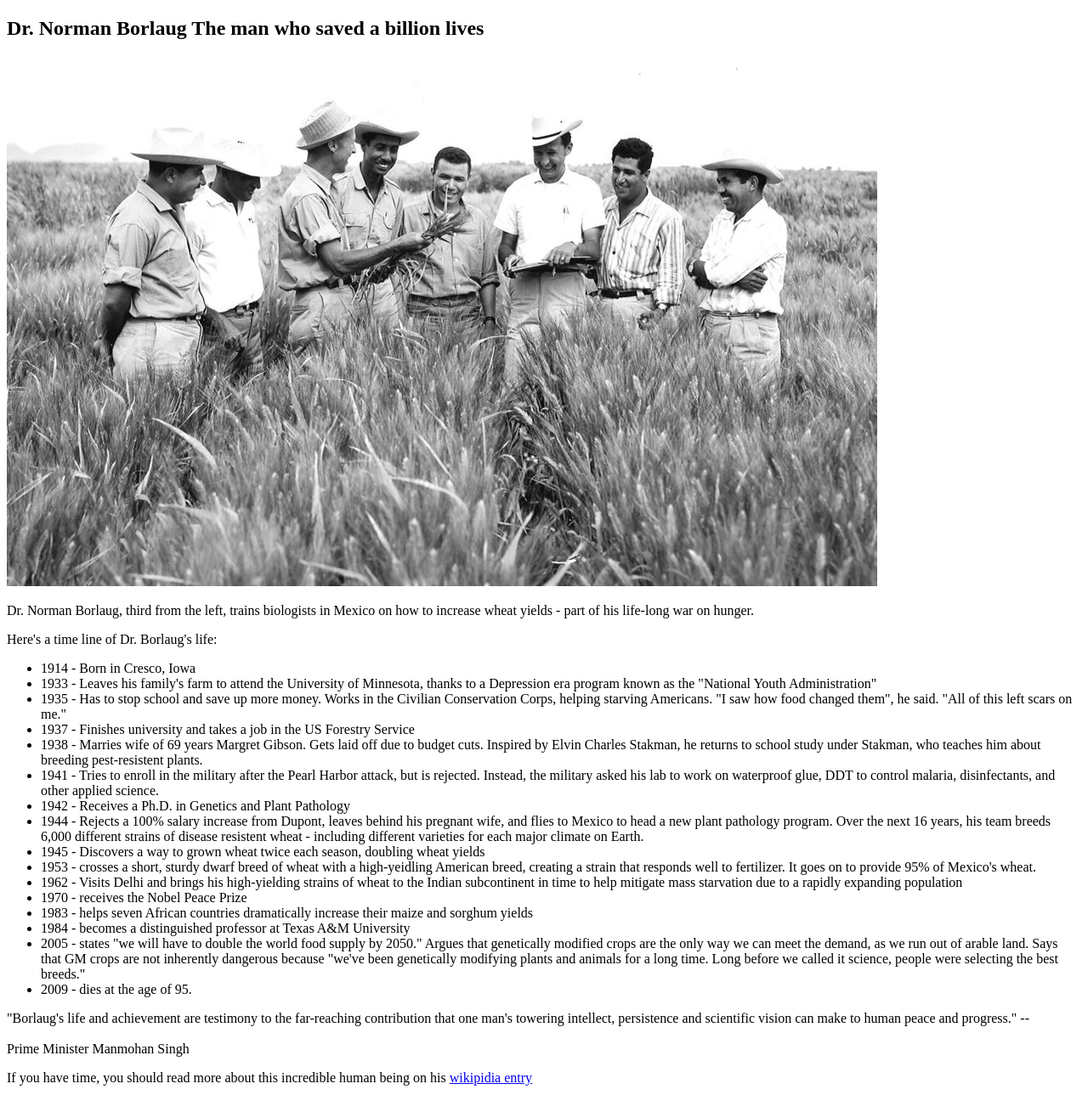
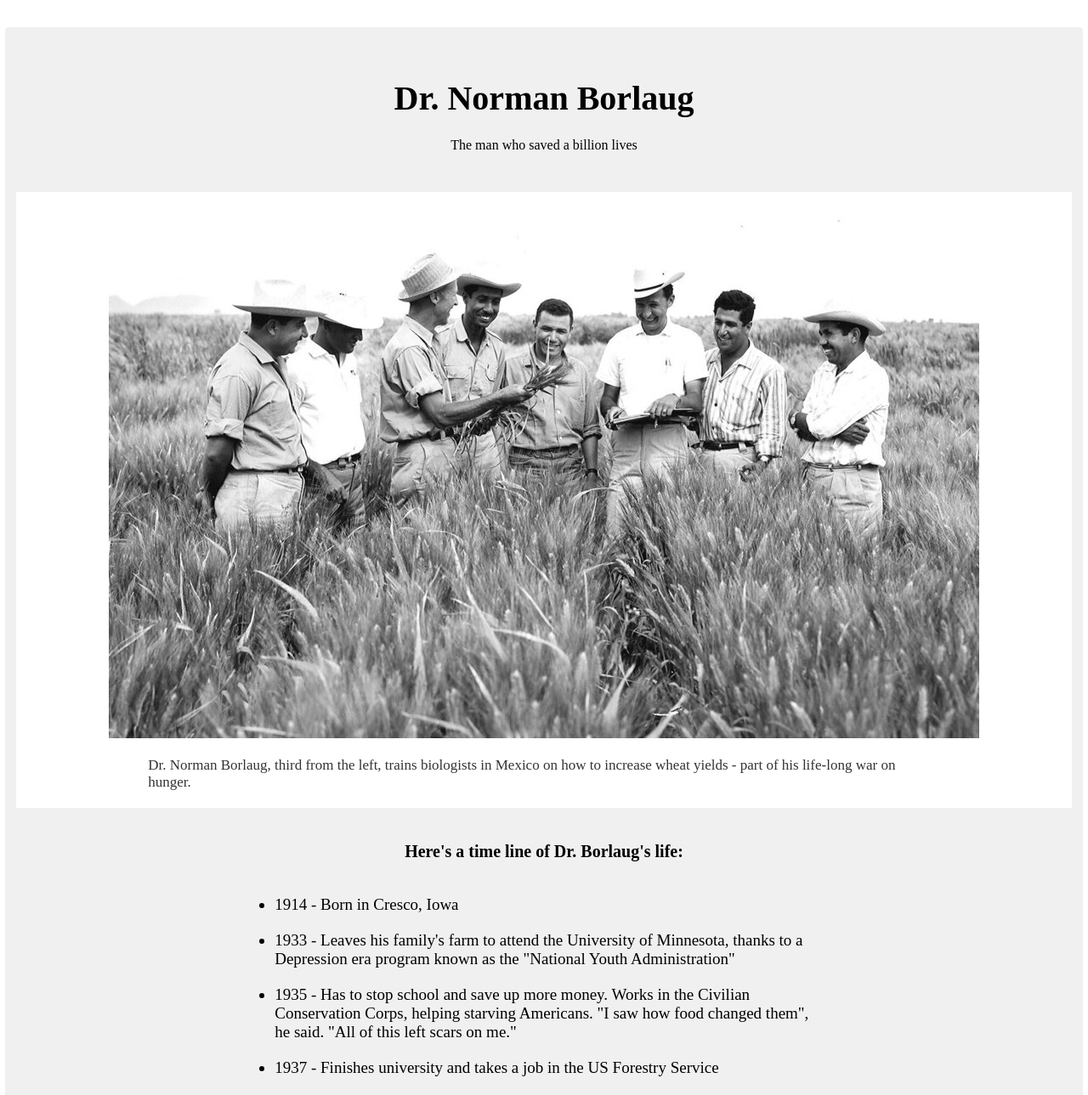
Before and after one commit to Lavung/repo, a plain HTML site: page index.html in a window 1280 px wide. Shown: the top 1289 px of the page at 85% size. Drawn offline with Linux system fonts and the light colour scheme.

Commit message:
add styling to the page

```diff
--- a/index.html
+++ b/index.html
@@ -5,6 +5,7 @@
     <meta charset="UTF-8">
     <meta http-equiv="X-UA-Compatible" content="IE=edge">
     <meta name="viewport" content="width=device-width, initial-scale=1.0">
+    <link rel="stylesheet" href="styles.css">
     <title>Document</title>
 
 </head>
@@ -12,14 +13,14 @@
 <body>
     <div id="main">
         <section>
-            <h1 id="title">Dr. Norman Borlaug <span>The man who saved a billion lives</span></h1>
+            <h1 id="title">Dr. Norman Borlaug <br><span>The man who saved a billion lives</span></h1>
             <div id="img-div">
                 <img src="images/dr.jpg" alt="Dr. Norman Borlaug with biologists">
                 <p id="img-caption">Dr. Norman Borlaug, third from the left, trains biologists in Mexico on how to increase wheat yields - part of his life-long war on hunger.</p>
             </div>
         </section>
         <div id="tribute-info">
-            <p> Here's a time line of Dr. Borlaug's life:</p>
+            <p class="header"> Here's a time line of Dr. Borlaug's life:<p>
             <ul>
                 <li>1914 - Born in Cresco, Iowa</li>
                 <li>1933 - Leaves his family's farm to attend the University of Minnesota, thanks to a Depression era program known as the "National Youth Administration"</li>
@@ -42,11 +43,11 @@
 
             </ul>
             <div>
-                <p>"Borlaug's life and achievement are testimony to the far-reaching contribution that one man's towering intellect, persistence and scientific vision can make to human peace and progress." -- <br><br> Prime Minister Manmohan Singh</p>
+                <p class="italic">"Borlaug's life and achievement are testimony to the far-reaching contribution that one man's towering intellect, persistence and scientific vision can make to human peace and progress."<br><br> -- Prime Minister Manmohan Singh</p>
             </div>
         </div>
         <div>
-            <p>If you have time, you should read more about this incredible human being on his <a href="https://en.wikipedia.org/wiki/Norman_Borlaug" target="_blank" rel="noopener">wikipidia entry</a></p>
+            <p class="foot">If you have time, you should read more about this incredible human being on his <a href="https://en.wikipedia.org/wiki/Norman_Borlaug" target="_blank" rel="noopener">wikipidia entry</a></p>
         </div>
 
     </div>
--- /dev/null
+++ b/styles.css
@@ -0,0 +1,81 @@
+/* ------start of css reset--- */
+* {
+  margin: 0;
+  padding: 0;
+}
+
+/* ----end of css reset-- */
+#main {
+  background-color: rgba(216, 216, 216, 0.397);
+  margin: 2rem auto;
+  width: 99%;
+  border-radius: 4px;
+  padding-bottom: 20px;
+}
+
+#title {
+  width: 50%;
+  margin: auto;
+  padding: 60px 0 40px;
+  text-align: center;
+  font-size: 40px;
+}
+
+#title span {
+  font-size: 16px;
+  font-weight: 100;
+}
+
+#img-div {
+  background-color: white;
+  width: 98%;
+  margin: 0 auto;
+  padding: 20px 0;
+}
+
+#img-div img {
+  max-width: 100%;
+  height: auto;
+  display: block;
+  margin: 0 auto;
+}
+
+#img-caption {
+  width: 75%;
+  margin: 0 auto;
+  padding-top: 22px;
+  font-size: 17px;
+  opacity: 0.8;
+}
+
+#tribute-info {
+  width: 50%;
+  margin: 0 auto;
+  padding: 40px 0;
+}
+
+#tribute-info .header {
+  text-align: center;
+  font-size: 20px;
+  font-weight: 900;
+  padding-bottom: 30px;
+}
+
+#tribute-info ul li {
+  font-size: 19px;
+  padding: 10px 0;
+}
+
+.italic {
+  font-size: 19px;
+  font-style: italic;
+}
+
+.foot {
+  font-size: 20px;
+  font-weight: 900;
+  width: 65%;
+  opacity: 0.8;
+  padding-bottom: 10px;
+  margin: 0 auto;
+}
```
